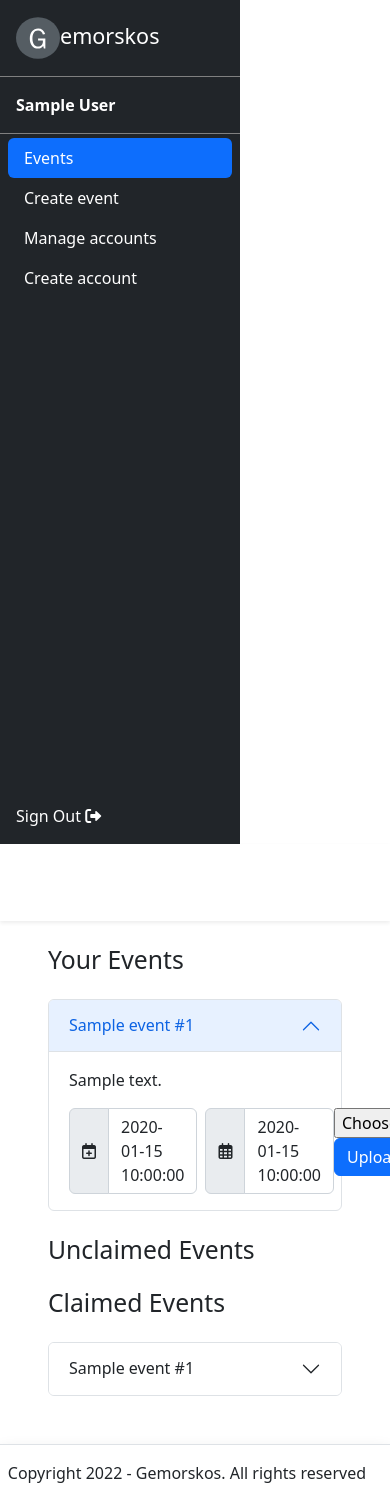
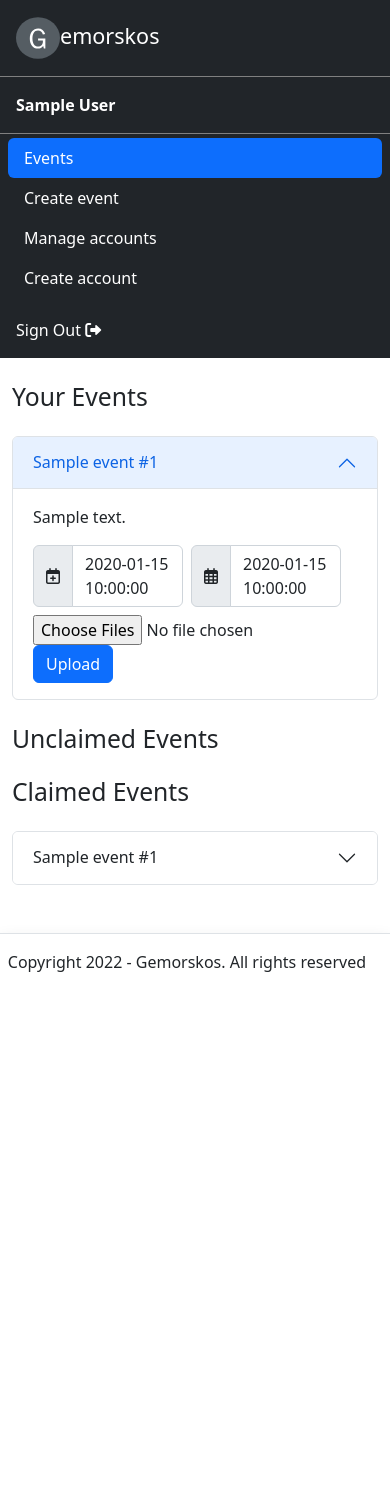
Before and after one commit to lorandhajos/GroupC-term2, a PHP site: page /home in a window 390 px wide, after a click that opens the changed part; the page is wider, and only the part inside the window is pictured. After the commit the page ends 972 px from the top of that part, so only its background shows below. Run offline with PHP 8.4, Linux system fonts and the light colour scheme; the visitor is signed in with stand-in values (Sample User, id 1); tables that the repository leaves empty or names only in its code hold one stand-in row (values such as "Sample post"); data that the repository does not hold is empty.

Commit message:
Made the pages responsive

```diff
--- a/src/createAccount.php
+++ b/src/createAccount.php
@@ -73,7 +73,7 @@
       <div class="col p-0 d-flex flex-column justify-content-between">
         <div>
           <header class="headerheight shadow-sm"></header>
-          <div class="mx-5">
+          <div class="container">
             <form class="needs-validation" novalidate method="POST" action="createAccount.php">
               <h2 class="my-4">Create Account</h2>
               <div class="row g-3">
--- a/src/editEvent.php
+++ b/src/editEvent.php
@@ -64,7 +64,7 @@
       <div class="col p-0 d-flex flex-column justify-content-between">
         <div>
           <header class="headerheight shadow-sm"></header>
-          <div class="mx-5">
+          <div class="container">
             <form class="needs-validation" novalidate method="POST" action="">
               <h2 class="my-4">Event Details</h2>
               <div class="row g-3">
--- a/src/home.php
+++ b/src/home.php
@@ -27,7 +27,7 @@
       <div class="col p-0 d-flex flex-column justify-content-between">
         <div>
           <header class="headerheight shadow-sm"></header>
-          <div class="mx-5">
+          <div class="container">
             <h2 class="my-4">Your Events</h2>
             <div class="accordion" id="accordionExample1">
               <?php
@@ -53,17 +53,17 @@
                     <div id='collapseYourEvent$yourEventId' class='accordion-collapse collapse' aria-labelledby='headingYourEvent$yourEventId' data-bs-parent='#accordionExample1'>
                       <div class='accordion-body'>
                         <p>$description</p>
-                          <div class='d-flex justify-content-between'>
-                            <div class='d-flex'>
-                              <div class='input-group flex-nowrap me-2'>
+                          <div class='d-flex flex-wrap gap-2 mb-2'>
+                            <div class='input-group flex-nowrap calendarWidth'>
                                 <span class='input-group-text' id='addon-wrapping'><i class='fa-regular fa-calendar-plus'></i></span>
                                 <p class='form-control mb-0'>$creationDate</p>
                             </div>
-                              <div class='input-group flex-nowrap'>
+                            <div class='input-group flex-nowrap calendarWidth'>
                               <span class='input-group-text' id='addon-wrapping'><i class='fa-regular fa-calendar-days'></i></span>
                               <p class='form-control mb-0'>$eventDate</p>
                             </div>
                           </div>
+                          <div class='d-flex flex-wrap gap-2'>
                             <form action='home' method='post' enctype='multipart/form-data'>
                               <input type='file' name='fileToUpload' id='fileToUpload' multiple>
                               <input type='submit' value='Upload' name='submit' class='btn btn-primary'>
@@ -162,22 +162,23 @@
                     <div id='collapse$accordionId' class='accordion-collapse collapse' aria-labelledby='heading$accordionId' data-bs-parent='#accordionExample2'>
                       <div class='accordion-body'>
                         <p>$description</p>
-                        <div class='d-flex justify-content-between'>
-                            <div class='d-flex'>
-                              <div class='input-group flex-nowrap me-2'>
+                        <div class='d-flex flex-wrap gap-2 mb-2'>
+                          <div class='input-group flex-nowrap calendarWidth'>
                               <span class='input-group-text' id='addon-wrapping'><i class='fa-regular fa-calendar-plus'></i></span>
                               <p class='form-control mb-0'>$creationDate</p>
                           </div>
-                              <div class='input-group flex-nowrap'>
+                          <div class='input-group flex-nowrap calendarWidth'>
                             <span class='input-group-text' id='addon-wrapping'><i class='fa-regular fa-calendar-days'></i></span>
                             <p class='form-control mb-0'>$eventDate</p>
                           </div>
                         </div>
+                        <div class='d-flex flex-wrap gap-2'>
+                          ". ($_SESSION["speciality"]=="editor" ? "<a href='editEvent?edit=$eventId' class='btn btn-primary' role='button'>Edit</a>" : "") . "
                           <form action='claimEvents' method='POST'>
                             <input type='hidden' name='event_id' value='$eventId'>
                             <input type='submit' name='submit' class='btn btn-primary' value='Claim Event'>
                           </form>
-                        </div>" . ($_SESSION["speciality"]=="editor" ? "<a href='editEvent?edit=$eventId' class='btn btn-primary mt-2' role='button'>Edit</a>" : "") . "
+                        </div>
                       </div>
                     </div>
                   </div>
@@ -211,16 +212,14 @@
                     <div id='collapseClaimed$claimedId' class='accordion-collapse collapse' aria-labelledby='headingClaimed$claimedId' data-bs-parent='#accordionExample3'>
                       <div class='accordion-body'>
                         <p>$description</p>
-                        <div class='d-flex justify-content-between'>
-                          <div class='d-flex'>
-                            <div class='input-group flex-nowrap me-2'>
+                        <div class='d-flex flex-wrap gap-2 mb-2'>
+                          <div class='input-group flex-nowrap calendarWidth'>
                               <span class='input-group-text' id='addon-wrapping'><i class='fa-regular fa-calendar-plus'></i></span>
                               <p class='form-control mb-0'>$creationDate</p>
                           </div>
-                            <div class='input-group flex-nowrap'>
+                          <div class='input-group flex-nowrap calendarWidth'>
                             <span class='input-group-text' id='addon-wrapping'><i class='fa-regular fa-calendar-days'></i></span>
                             <p class='form-control mb-0'>$eventDate</p>
-                            </div>
                           </div>
                         </div>
                       </div>
--- a/src/manageAccounts.php
+++ b/src/manageAccounts.php
@@ -47,7 +47,7 @@
       <div class="col p-0 d-flex flex-column justify-content-between">
         <div>
           <header class="headerheight shadow-sm"></header>
-          <div class="mx-5">
+          <div class="container">
             <h2 class="my-4">Manage Accounts</h2>
             <form action="manageAccounts.php" method="POST">
               <?php
--- a/src/newEvent.php
+++ b/src/newEvent.php
@@ -94,7 +94,7 @@
       <div class="col p-0 d-flex flex-column justify-content-between">
         <div>
           <header class="headerheight shadow-sm"></header>
-          <div class="mx-5">
+          <div class="container">
             <form class="needs-validation" novalidate method="POST" action="newEvent">
               <h2 class="my-4">Event Details</h2>
               <div class="row g-3">
--- a/src/styles/home.css
+++ b/src/styles/home.css
@@ -1,3 +1,14 @@
+@media only screen and (max-width: 600px) {
+  .sidebar {
+    height: auto !important;
+    width: 100vw !important;
+  }
+
+  header {
+    display: none !important;
+  }
+}
+
 .sidebar {
   position: sticky;
   width: 240px;
@@ -21,3 +32,7 @@
 .headerheight {
   height: 77px;
 }
+
+.calendarWidth {
+  width: 150px;
+}
```
Lines whose indentation alone changed are shown as unchanged.
